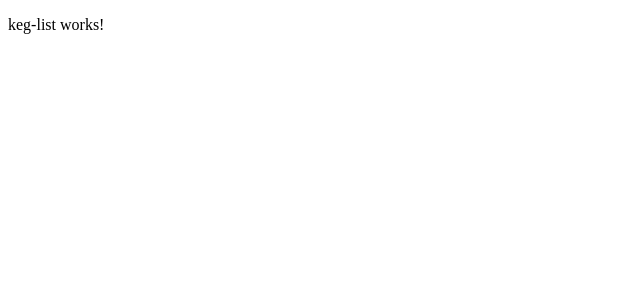
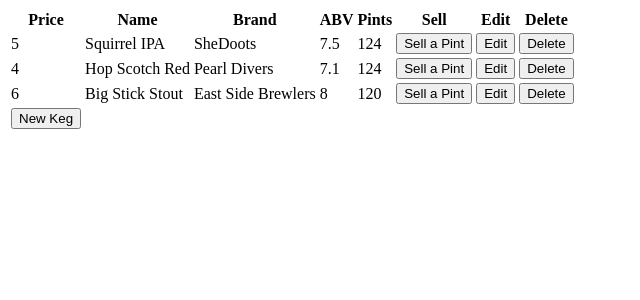
Before and after one commit to Brendangrubb/pub, an Angular app: page / in a window 1280 px wide. Shown: the top 300 px of the page, without its empty margins (0-640 px from the left). Built offline with nearby package versions, Linux system fonts and the light colour scheme.

Commit message:
Add seed data and keg list table

```diff
--- a/src/app/keg-list/keg-list.component.html
+++ b/src/app/keg-list/keg-list.component.html
@@ -1,3 +1,38 @@
-<p>
-  keg-list works!
-</p>
+<table class="table table-striped">
+  <thead>
+    <tr>
+      <th>Price</th>
+      <th>Name</th>
+      <th>Brand</th>
+      <th>ABV</th>
+      <th>Pints</th>
+      <th>Sell</th>
+      <th>Edit</th>
+      <th>Delete</th>
+    </tr>
+  </thead>
+  <tbody>
+    <tr *ngFor="let keg of kegList; let idx = index;">
+      <td>{{keg.price}}</td>
+      <td>{{keg.brewName}}</td>
+      <td>{{keg.brewBrand}}</td>
+      <td>{{keg.alcoholContent}}</td>
+      <td>{{keg.pintsRemaining}}</td>
+      <td><button (click)="sellPint(idx)" class="btn btn-default">Sell a Pint</button></td>
+      <td><button (click)="editKeg(idx)" class="btn btn-default">Edit</button></td>
+      <td><button (click)="deleteKeg(idx)" class="btn btn-default">Delete</button></td>
+    </tr>
+  </tbody>
+  <tfoot>
+    <tr>
+      <td><button (click)="newKeg()" class="btn btn-default">New Keg</button></td>
+      <td></td>
+      <td></td>
+      <td></td>
+      <td></td>
+      <td></td>
+      <td></td>
+      <td></td>
+    </tr>
+  </tfoot>
+</table>
--- a/src/app/keg-list/keg-list.component.ts
+++ b/src/app/keg-list/keg-list.component.ts
@@ -1,13 +1,20 @@
 import { Component, OnInit } from '@angular/core';
 import { Keg } from './../keg';
+
 
 @Component({
   selector: 'app-keg-list',
   templateUrl: './keg-list.component.html',
   styleUrls: ['./keg-list.component.css']
 })
+
+
 export class KegListComponent implements OnInit {
-  kegList: Keg[] = [];
+  kegList: Keg[] = [
+    new Keg("Squirrel IPA", "SheDoots", 5, 7.5),
+    new Keg("Hop Scotch Red", "Pearl Divers", 4, 7.1),
+    new Keg("Big Stick Stout", "East Side Brewlers", 6, 8, 120)
+  ];
 
   constructor() { }
 
```
